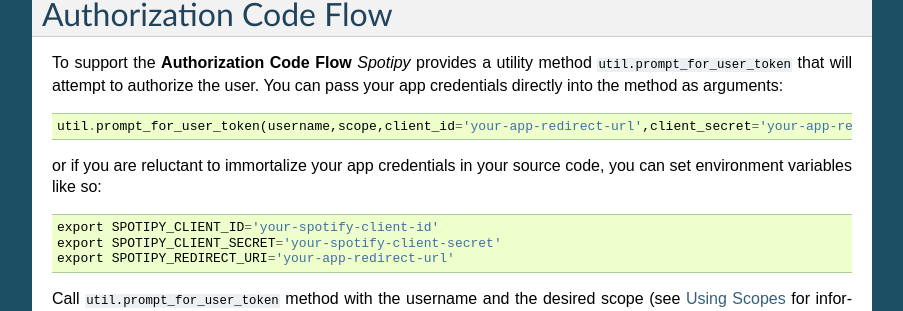
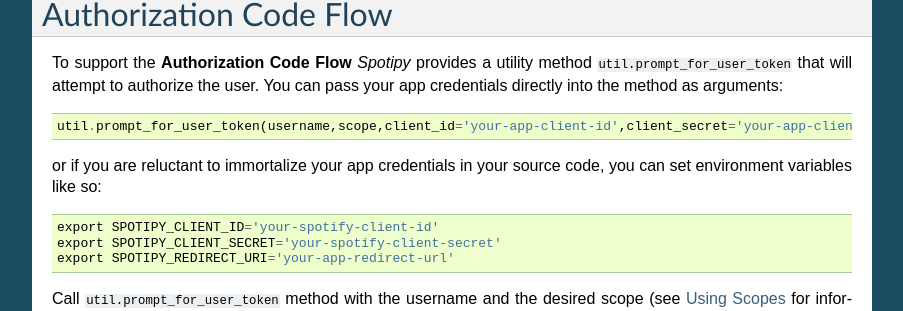
Before and after one commit to spotipy-dev/spotipy, a Sphinx documentation site: the page built from docs/index.rst, in a window 1280 px wide and 900 px high, scrolled down 2214 px. Shown: the part 141-452 px from the top of the window, without its empty margins (198-1101 px from the left). Built offline with Sphinx 7.4.7, drawn with Linux system fonts in a browser that asks for light colours.

Commit message:
Fix prompt_for_user_token parameter strings
The client-id and client-secret had 'your-app-redirect-uri' when that should be 'your-app-client-id' and 'your-app-client-secret' respectively.

```diff
--- a/docs/index.rst
+++ b/docs/index.rst
@@ -127,7 +127,7 @@
 utility method ``util.prompt_for_user_token`` that will attempt to authorize the
 user.  You can pass your app credentials directly into the method as arguments::
 
-    util.prompt_for_user_token(username,scope,client_id='your-app-redirect-url',client_secret='your-app-redirect-url',redirect_uri='your-app-redirect-url')
+    util.prompt_for_user_token(username,scope,client_id='your-app-client-id',client_secret='your-app-client-secret',redirect_uri='your-app-redirect-url')
 
 or if you are reluctant to immortalize your app credentials in your source code,
 you can set environment variables like so::
```
